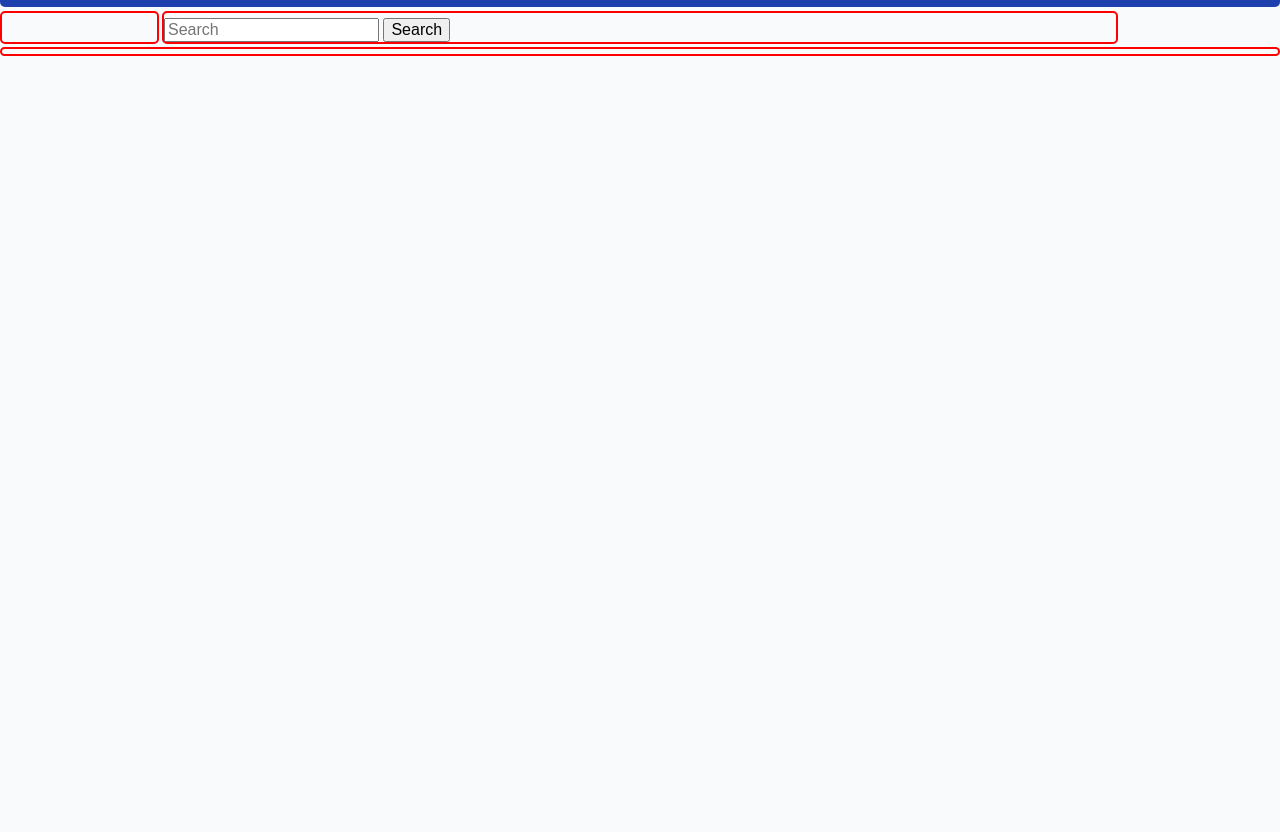
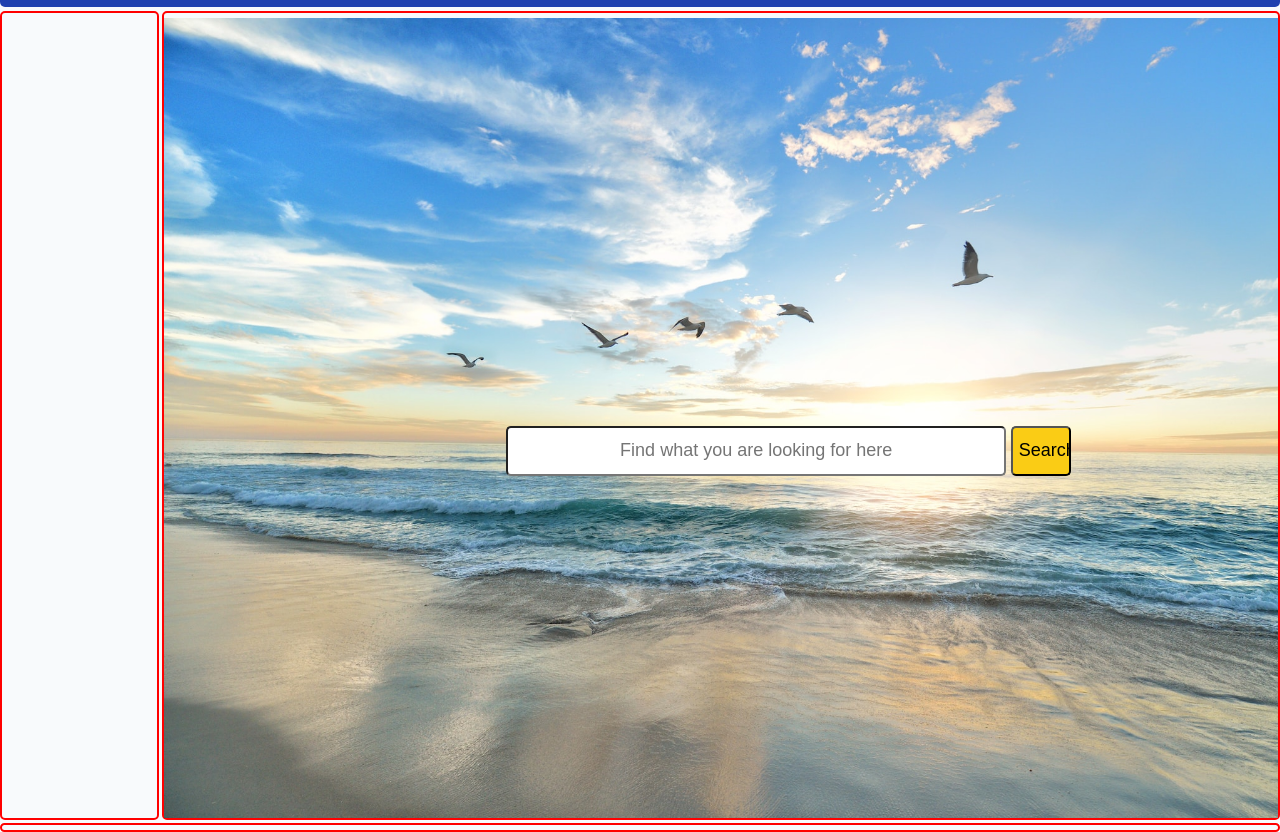
Before and after one commit to Dealer03/FloridaState.Gov, a website built with Vite: page state-Fl/index.html in a window 1280 px wide. Shown: the part 112-944 px from the top of the page. Before the commit the page ends 800 px from the top, so only its background shows below. Built offline with nearby package versions, Linux system fonts and the light colour scheme; a web font is replaced by a local one.

Commit message:
Creates and configures the home section

```diff
--- a/state-Fl/index.html
+++ b/state-Fl/index.html
@@ -66,8 +66,8 @@
     <!-- End of Mobile Nav -->
     <main class="main">
       <section class="home">
-        <form class="navbar__searchbar" action="" method="post">
-          <input class="search__text" type="text" placeholder="Search" aria-label="Search">
+        <form class="home__search" action="" method="post">
+          <input class="search__text" type="text" placeholder="Find what you are looking for here" aria-label="Search">
           <input class="search__submit" value="Search" type="submit">
         </form>
       </section>
--- a/state-Fl/src/main.js
+++ b/state-Fl/src/main.js
@@ -2,6 +2,7 @@ import '../styles.css/style.css'
 import '../styles.css/modernize-normalize.css'
 import '../styles.css/components/header.css'
 import '../styles.css/components/mobile-nav.css'
+import '../styles.css/components/home.css'
 import '../styles.css/utils.css'
 
 import mobileNav from './utils/mobile-nav'
--- a/state-Fl/styles.css/components/home.css
+++ b/state-Fl/styles.css/components/home.css
@@ -1 +1,154 @@
 /* .home__search {} */
+.home {
+    display: block;
+    position: relative;
+    background-image: url(/frank-mckenna-OD9EOzfSOh0-unsplash.jpg);
+    background-repeat: no-repeat;
+    background-size:cover;
+    min-height: 800px;
+    align-items: center;
+}
+
+.home__search {
+    position: absolute;
+    left: 10%;
+    top: 20%;
+    padding: 0.5rem;
+    border-radius: 5px;
+}
+
+.search__submit {
+    font-size: var(--size-xs);
+    background-color: var(--clr-yellow400);
+    text-align: center;
+    width: 60px;
+    height: 50px;
+    padding-right: 1.5rem;
+    border-radius: 5px;
+}
+
+input[type="text"] {
+    font-size: var(--size-xs);
+    text-align: center;
+    width: 200px;
+    height: 50px;
+    border-radius: 5px;
+  }
+
+/* xs */
+@media (min-width: 475px) {
+    .home__search {
+        position: absolute;
+        left: 10%;
+        top: 30%;
+        padding: 0.5rem;
+        border-radius: 5px;
+    }
+
+    .search__submit {
+        font-size: var(--size-sm);
+        background-color: var(--clr-yellow400);
+        text-align: center;
+        width: 60px;
+        height: 50px;
+        padding-right: 1.5rem;
+        border-radius: 5px;
+    }
+
+    input[type="text"] {
+        font-size: var(--size-sm);
+        text-align: center;
+        width: 250px;
+        height: 50px;
+        border-radius: 5px;
+      }
+}
+/* sm */
+ @media (min-width: 640px) {
+    .home__search {
+        position: absolute;
+        left: 15%;
+        top: 30%;
+        padding: 0.5rem;
+        border-radius: 5px;
+    }
+
+    .search__submit {
+        font-size: var(--size-base);
+        background-color: var(--clr-yellow400);
+        text-align: center;
+        width: 60px;
+        height: 50px;
+        padding-right: 1.5rem;
+        border-radius: 5px;
+    }
+
+    input[type="text"] {
+        font-size: var(--size-base);
+        text-align: center;
+        width: 300px;
+        height: 50px;
+        border-radius: 5px;
+      }
+ }
+/* md */
+@media (min-width: 768px) and (max-width: 1024px){
+    .home__search {
+        position: absolute;
+        left: 20%;
+        top: 30%;
+        padding: 0.5rem;
+        border-radius: 5px;
+    }
+
+    .search__submit {
+        font-size: var(--size-lg);
+        background-color: var(--clr-yellow400);
+        text-align: center;
+        width: 60px;
+        height: 50px;
+        padding-right: 1.5rem;
+        border-radius: 5px;
+    }
+
+    input[type="text"] {
+        font-size: var(--size-lg);
+        text-align: center;
+        width: 400px;
+        height: 50px;
+        border-radius: 5px;
+      }
+}
+/* Lg */
+@media (min-width: 1024px) {
+    .home__search {
+        position: absolute;
+        left: 30%;
+        top: 50%;
+        padding: 0.5rem;
+        border-radius: 5px;
+    }
+
+    .search__submit {
+        font-size: var(--size-lg);
+        background-color: var(--clr-yellow400);
+        text-align: center;
+        width: 60px;
+        height: 50px;
+        padding-right: 1.5rem;
+        border-radius: 5px;
+    }
+
+    input[type="text"] {
+        font-size: var(--size-lg);
+        text-align: center;
+        width: 500px;
+        height: 50px;
+        border-radius: 5px;
+      }
+
+}
+/* xL */
+/* @media (min-width: 1280px) {} */
+/* 2xL */
+/* @media (min-width: 1536px) {}  */
--- a/state-Fl/styles.css/style.css
+++ b/state-Fl/styles.css/style.css
@@ -14,6 +14,7 @@
     --clr-rose600: #e11d48;
     --clr-rose800: #9f1239;
     --clr-rose950: #4c0519;
+    --clr-yellow400: #facc15;
 
     /* sizes */
     --size-xxs: 0.5rem;
--- a/state-Fl/styles.css/utils.css
+++ b/state-Fl/styles.css/utils.css
@@ -18,7 +18,7 @@
     grid-template-rows: auto;
     grid-template-areas:
       "header header header header"
-      "sidebar main main ."
+      "sidebar main main main"
       "footer footer footer footer";
       grid-gap: 0.2rem;
   }
```
Also changed, not shown: state-Fl/public/done-by-alex-_7gIfk0MU0o-unsplash.jpg (deleted), state-Fl/public/frank-mckenna-OD9EOzfSOh0-unsplash.jpg (added).
